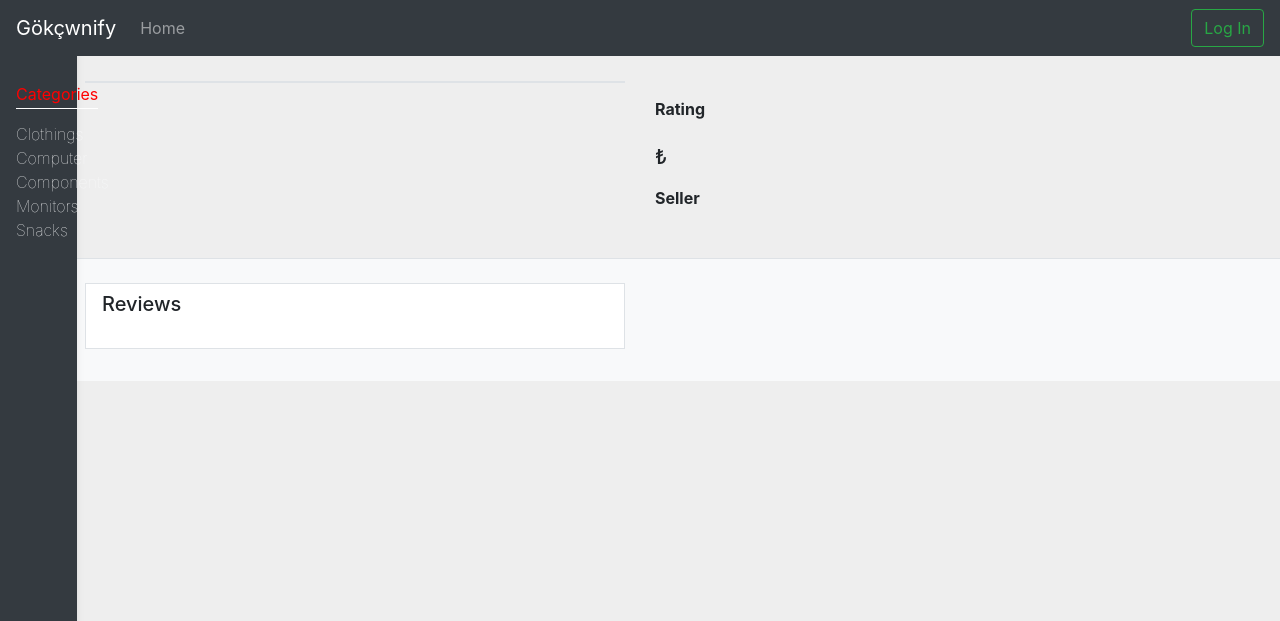
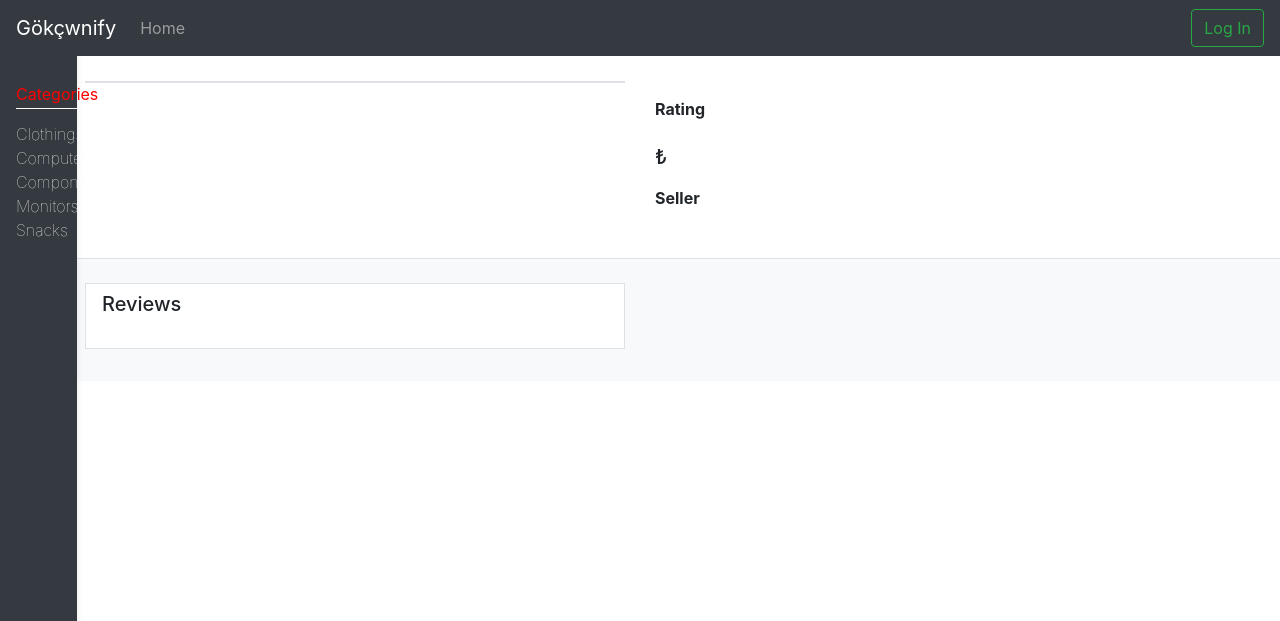
Before and after one commit to TugrahanGT/CEng495-HW1, a Flask app: template templates/product.html in a window 1280 px wide. Shown: the top 621 px of the page. Run offline with Flask 3, Linux system fonts and the light colour scheme; the template is opened without the code that fills it, so the values that code supplies are empty; parts of the project's set-up code (start-up, migrations or seed data) failed here and were passed over; some libraries are stand-ins or nearby versions.

Commit message:
Product Detail Page is reviewed!

```diff
--- a/templates/product.html
+++ b/templates/product.html
@@ -57,7 +57,7 @@
 
   </head>
 
-  <body style="background-color: #eee">
+  <body>
 
     <header>
       <nav id="sidebarMenu" class="collapse d-lg-block sidebar collapse bg-dark">
```
